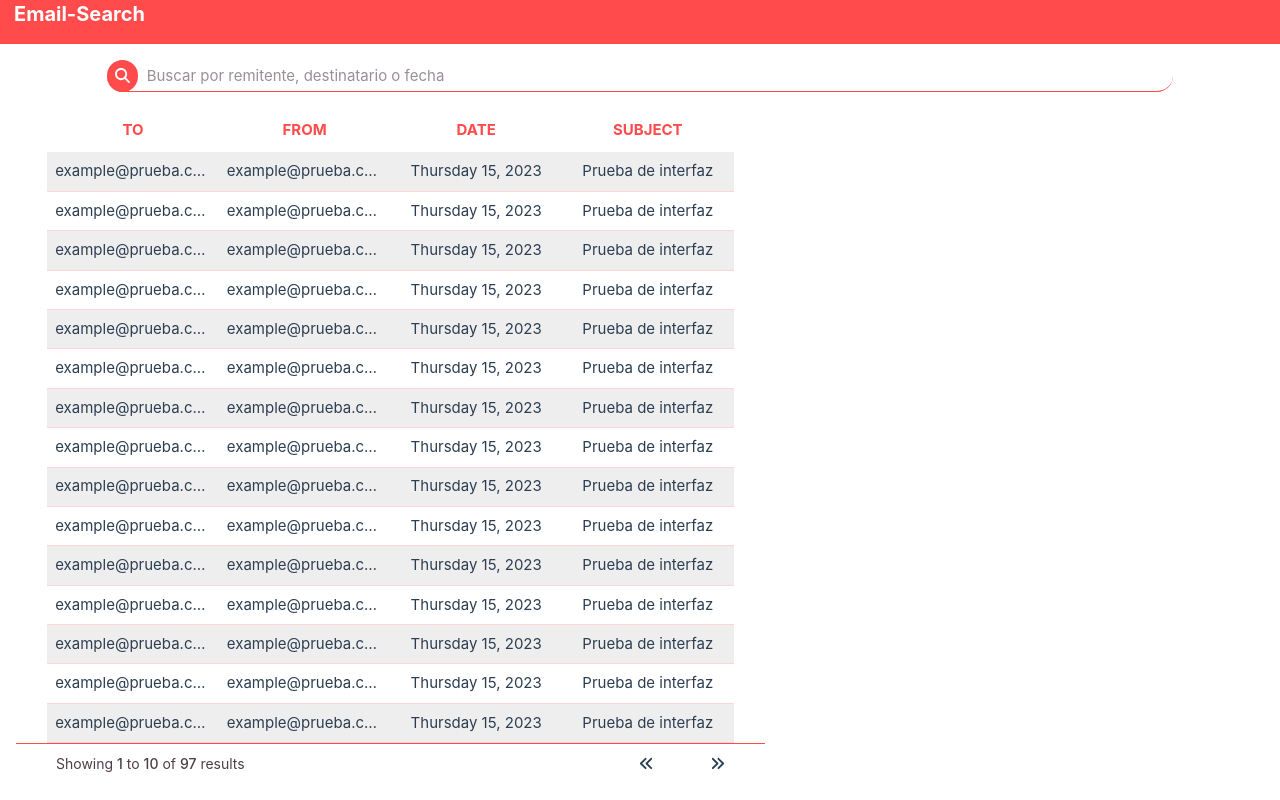
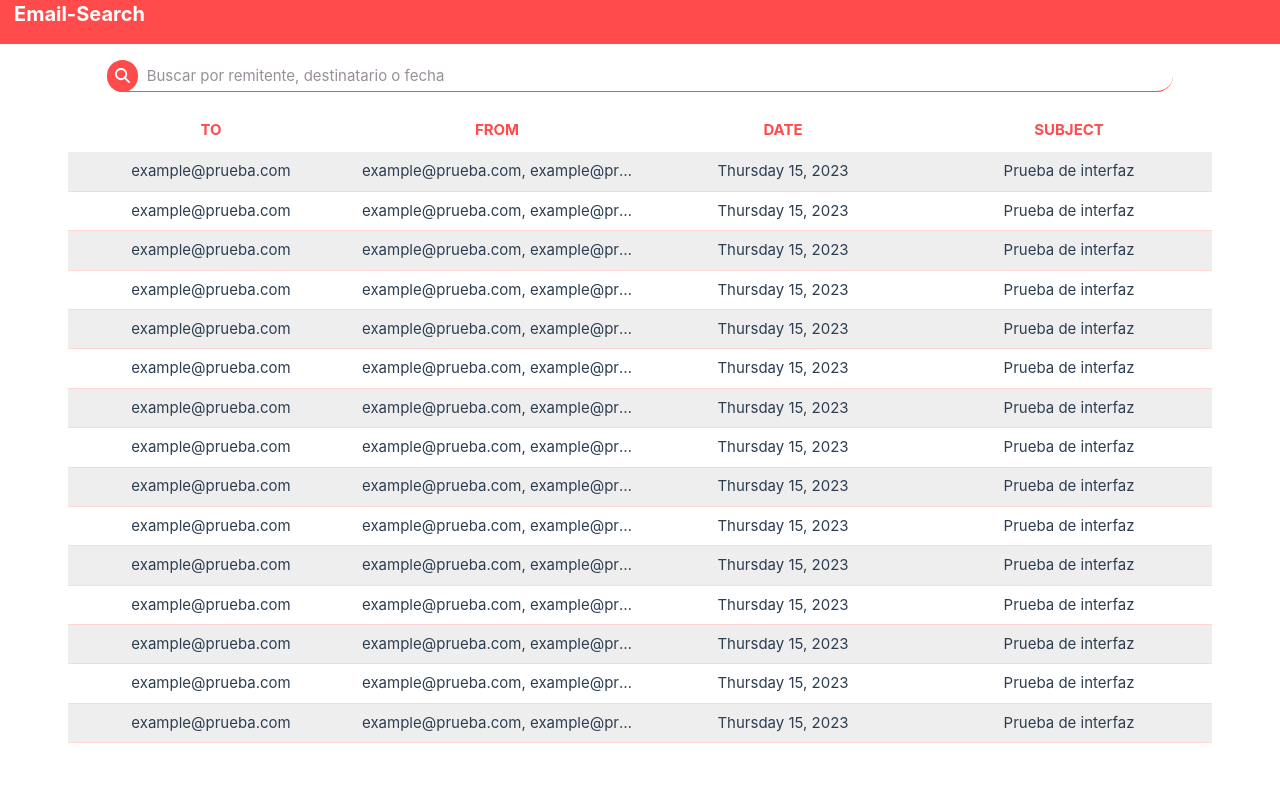
Before and after one commit to OnedGmez/Zinc-Project, a Vue app in the folder frontend/: page / in a window 1280 px wide. Built offline with nearby package versions, Linux system fonts and the light colour scheme.

Commit message:
PARTE 3 - Adición de emits, cambios de clases y cambio de posición de componentes

```diff
--- a/frontend/src/views/HomeView.vue
+++ b/frontend/src/views/HomeView.vue
@@ -1,37 +1,51 @@
-<script setup>
-import { ref } from 'vue';
-
-import searchBar from '@/components/searchBar.vue';
-import TableData from '@/components/TableData.vue';
-import PaginationBar from '@/components/PaginationBar.vue';
-
-var msgData = ref('')
-
-const previewMsg = (data) => {
-  msgData.value = data
-  console.log(data)
-}
-</script>
-
 <template>
   <main class="pt-4 h-normal">
     <section>
       <div id="search">
-        <searchBar class="spacing w-10/12" />
+        <searchBar class="spacing w-10/12" @search="(splitContent) => chargeData(splitContent)" />
       </div>
     </section>
     <section class="pt-4 h-normal">
-      <div class="flex flex-row px-4 h-full">
-        <div class="w-3/5 h-full">
-          <TableData @preview="(msg) => previewMsg(msg)" class="spacing w-11/12" />
-          <PaginationBar class="h-restante z-10" />
+      <div class="flex flex-row px-2 h-full">
+        <div :class="[msgData != '' ? 'w-3/5' : 'w-full']" class="h-full px-2 ease-in-out duration-500">
+          <TableData @preview="(msg) => (msgData = msg)" class="spacing w-11/12" />
         </div>
-        <div class="w-2/5">
-          <p class="whitespace-break-spaces">
-            {{msgData}}
+        <div v-if="msgData != ''" class="w-2/5 px-2 overflow-y-scroll overflow-x-hidden">
+          <p class="whitespace-break-spaces text-xs">
+            {{ msgData }}
           </p>
         </div>
       </div>
     </section>
   </main>
 </template>
+
+
+<script setup>
+import { ref } from 'vue';
+import { useDataStore } from '@/stores/data.js';
+import axios from 'axios'
+
+import searchBar from '@/components/searchBar.vue';
+import TableData from '@/components/TableData.vue';
+
+const store = useDataStore();
+var msgData = ref('')
+
+const chargeData = async (data) => {
+  try {
+    axios.get('http://localhost:3000/emails', {
+      params: {
+        "criterion": data[0],
+        "value": data[1],
+      }
+    }).then(response => {
+      store.accumulatedData = response.data["hits"]
+      store.pages = Math.ceil(response.data["total"]/15)
+    })
+  } catch (error) {
+    console.log(error)
+  }
+}
+
+</script>
```
